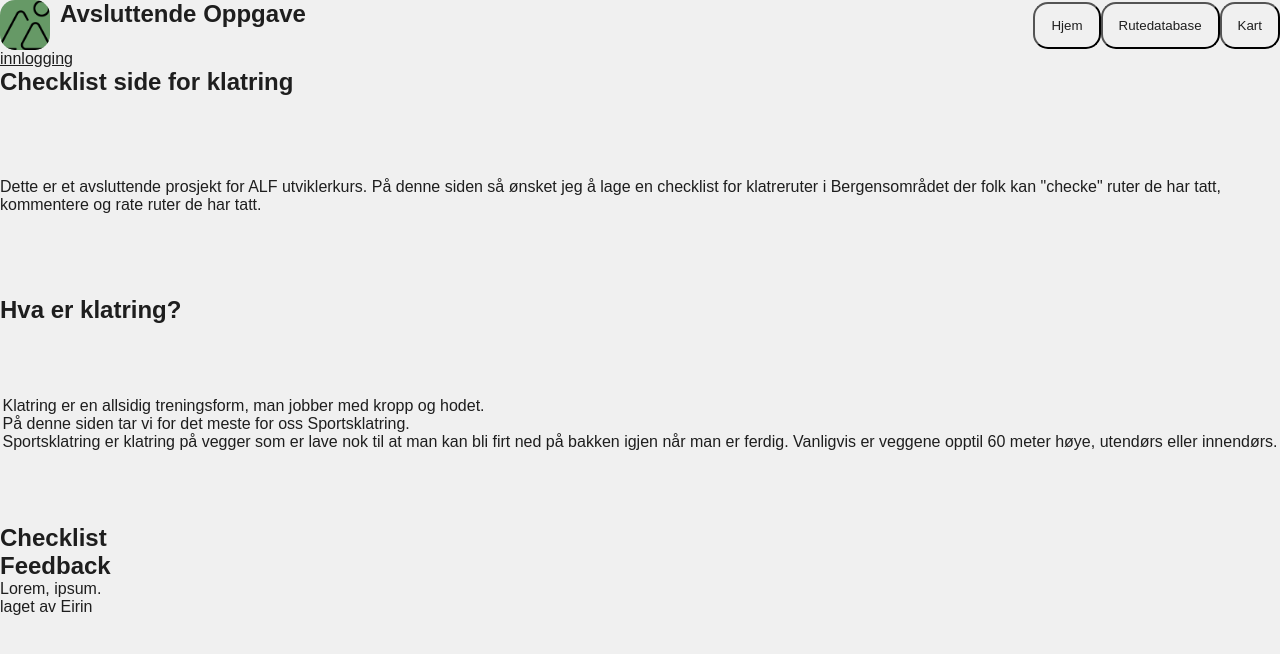
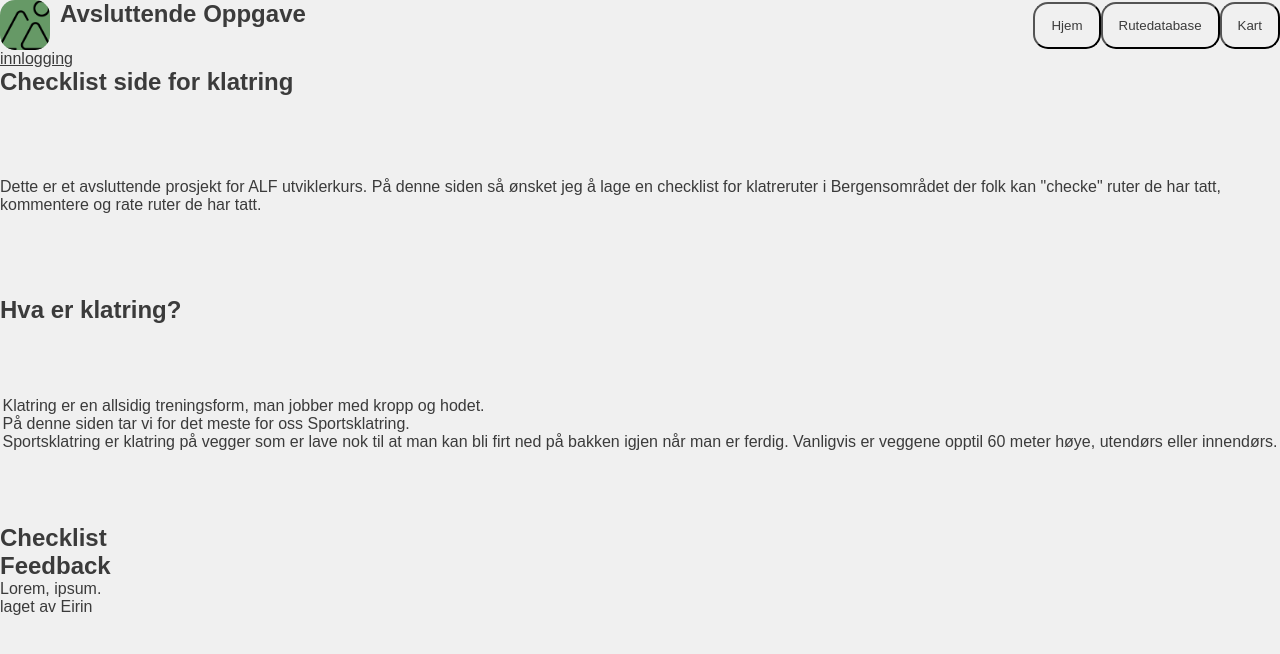
Before and after one commit to eirinedvinsen/ALFavsluttendeOppgave, a website: page index.html in a window 1280 px wide. Drawn offline with Linux system fonts and the light colour scheme; a web font is replaced by a local one.

Commit message:
changing up colors

```diff
--- a/styles.css
+++ b/styles.css
@@ -6,7 +6,7 @@
 :root {
   /*Base Stone&Nature*/
   --primaryColor: rgb(240, 240, 240);
-  --secondaryColor: rgb(30, 30, 30);
+  --secondaryColor: rgb(59, 59, 59);
   /*Accents*/
   --accentMoss: rgb(102,153,102);
   --accentChalk: rgb(245,245,245);
@@ -16,7 +16,7 @@
   /*Mountain Landscape*/
   /*Base*/
   --primaryColorOne: rgb(245,245,245);
-  --secondColorTwo: rgb(35,35,40);
+  --secondColorTwo: rgb(60, 60, 67);
   /*Accents*/
   --accentPine: rgb(44,120,74);
   --accentSunset: rgb(255,140,50);
@@ -30,7 +30,7 @@
 
 @media (prefers-color-scheme: dark){
   :root {
-    --primaryColor: rgb(30, 30, 30);
+    --primaryColor: rgb(59, 59, 59);
     --secondaryColor: rgb(240, 240, 240);
 
     --accentMoss: rgb(102, 153, 102);
@@ -45,7 +45,7 @@
 body.mountain{
   /*Base*/
   --primaryColorOne: rgb(245,245,245);
-  --secondColorTwo: rgb(35,35,40);
+  --secondColorTwo: rgb(60, 60, 67);
   /*Accents*/
   --accentPine: rgb(44,120,74);
   --accentSunset: rgb(255,140,50);
```
